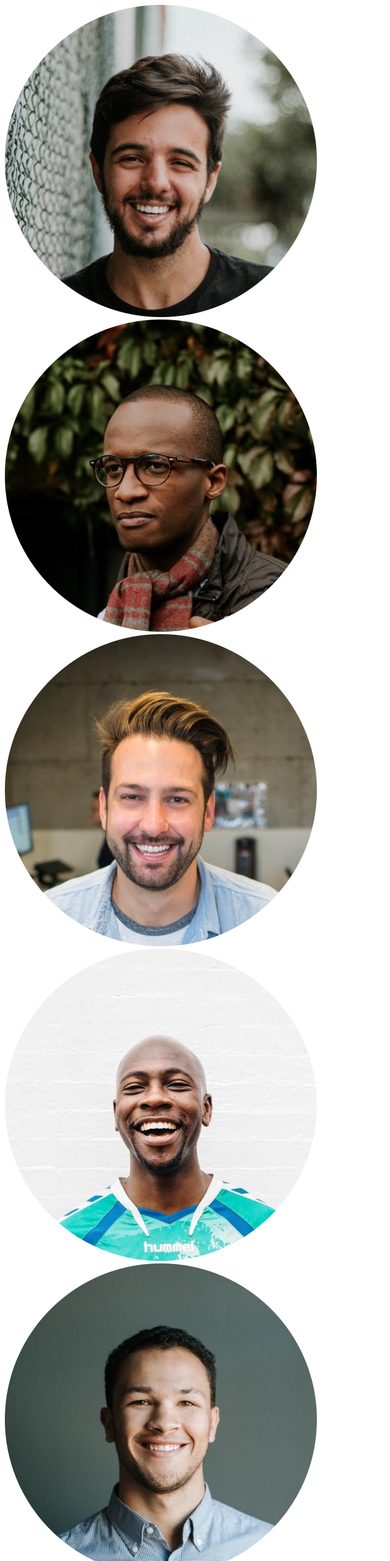
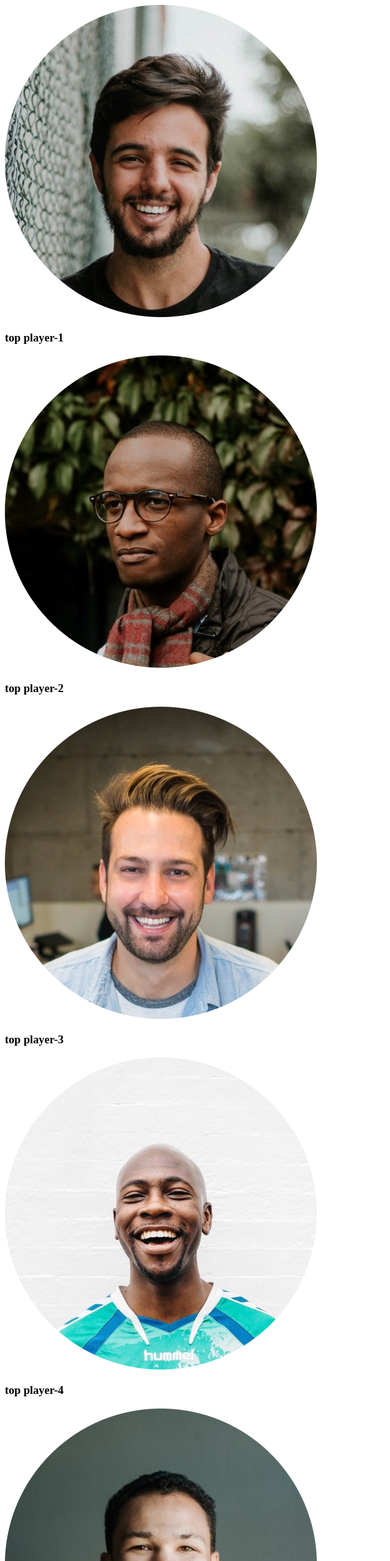
Before and after one commit to nurulamin092/leader-board-css3, a plain HTML site: page index.html in a window 1280 px wide. Shown: the top 2560 px of the page at 61% size, without its empty margins (0-640 px from the left). Drawn offline with Linux system fonts and the light colour scheme.

Commit message:
image link add

```diff
--- a/index.html
+++ b/index.html
@@ -20,16 +20,37 @@
     <main>
         <!-- top players and top blogs -->
         <section>
-            <div class="top-players">
+            <!-- .top-palyers>.players>.player*6>img[src="images/players/player-$.png"]+h3{top player-$} -->
+            <div class="top-palyers">
                 <div class="players">
-                    <div class="player"><img src="images/players/player-1.png" alt=""></div>
-                    <div class="player"><img src="images/players/player-2.png" alt=""></div>
-                    <div class="player"><img src="images/players/player-3.png" alt=""></div>
-                    <div class="player"><img src="images/players/player-4.png" alt=""></div>
-                    <div class="player"><img src="images/players/player-5.png" alt=""></div>
-                    <div class="player"><img src="images/players/player-6.png" alt=""></div>
+                    <div class="player">
+                        <img src="images/players/player-1.png" alt="">
+                        <h3>top player-1</h3>
+                    </div>
+                    <div class="player">
+                        <img src="images/players/player-2.png" alt="">
+                        <h3>top player-2</h3>
+                    </div>
+                    <div class="player">
+                        <img src="images/players/player-3.png" alt="">
+                        <h3>top player-3</h3>
+                    </div>
+                    <div class="player">
+                        <img src="images/players/player-4.png" alt="">
+                        <h3>top player-4</h3>
+                    </div>
+                    <div class="player">
+                        <img src="images/players/player-5.png" alt="">
+                        <h3>top player-5</h3>
+                    </div>
+                    <div class="player">
+                        <img src="images/players/player-6.png" alt="">
+                        <h3>top player-6</h3>
+                    </div>
                 </div>
             </div>
+
+
         </section>
     </main>
 </body>
```
